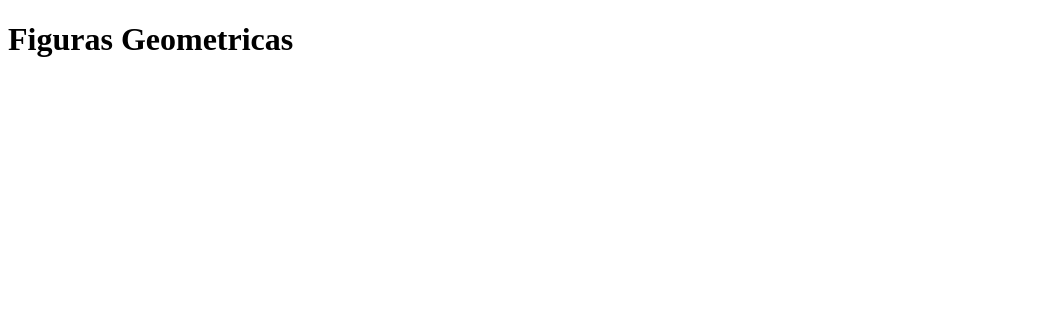
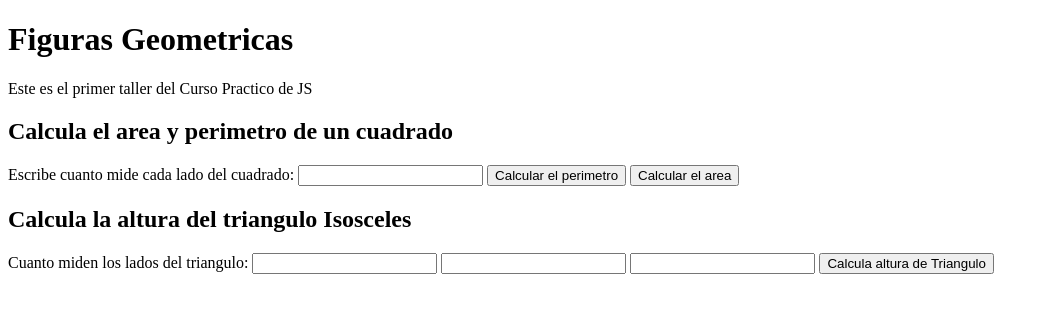
Before and after one commit to Ernestoc14/Curso-Practico-Javascript, a plain HTML site: page figuras.html in a window 1280 px wide. Shown: the whole page, without its empty margins (0-1049 px from the left). Drawn offline with Linux system fonts and the light colour scheme.

Commit message:
Integrar JSwHTML

```diff
--- a/figuras.html
+++ b/figuras.html
@@ -7,10 +7,39 @@
     <title>Figuras Geometricas</title>
 </head>
 <body>
-    <h1>
-        Figuras Geometricas
-    </h1>
-
+    <header>
+        <h1>
+            Figuras Geometricas
+        </h1>
+        <p>Este es el primer taller del Curso Practico de JS</p>
+    </header>
+    <section>
+        <h2>Calcula el area y perimetro de un cuadrado</h2>
+        <form action="">
+            <label for="">
+                Escribe cuanto mide cada lado del cuadrado:
+            </label>
+            <input id="InputCuadrado" type="number">
+            <button type="button" onclick="calcularPerimetroCuadrado()">
+                Calcular el perimetro
+            </button>
+            <button type="button" onclick="calcularAreaCuadrado()">
+                Calcular el area
+            </button>
+        </form>
+        <h2>Calcula la altura del triangulo Isosceles</h2>
+        <form action="">
+            <label for="">
+                Cuanto miden los lados del triangulo:
+            </label>
+            <input class="lado" type="number">
+            <input class="lado" type="number">
+            <input id="base" type="number">
+            <button type="button" onclick="calcularAlturaTriangulo()">
+                Calcula altura de Triangulo
+            </button>
+        </form>
+    </section>
     <script src="./figuras.js"></script>
 </body>
 </html>
--- a/figuras.js
+++ b/figuras.js
@@ -89,3 +89,50 @@ function areaCirculo(radio){
 // console.log("El area del circulo es de "+ areaCirculo + "cm c");
 
 console.groupEnd();
+
+//Interaccion con HTML
+function calcularPerimetroCuadrado(){
+    const input = document.getElementById("InputCuadrado");
+    const value = input.value;
+
+    const perimetro = perimetroCuadrado(value);
+    alert(perimetro);
+}
+
+function calcularAreaCuadrado(){
+    const input = document.getElementById("InputCuadrado");
+    const value = input.value;
+
+    const area = areaCuadrado(value);
+    alert(area);
+}
+
+function alturaTriangulo(lado1, lado2, lado3){
+    if(lado1 == lado2 && lado1 != lado3){
+        //calcula
+        const alturaT = Math.sqrt(lado1**2 - lado3**2 / 4);
+        console.log(alturaT);
+        return alturaT;
+    }else if(lado1 == lado3 && lado1 !=lado2){
+        //calcula
+        //const altura = Math.sqrt(lado1**2 - lado2**2 / 4);
+        //return altura;
+    }else{
+        //alert('No es Isosceles');
+    }
+}
+
+//Interaccion con HTML
+function calcularAlturaTriangulo(){
+    const lado1 = document.getElementsByClassName("lado");
+    const value = lado1.value;
+
+    // const lado2 = document.getElementsByClassName("lado");
+    // const segundo = lado2.value;
+
+    // const lado3 = document.getElementById("base");
+    // const value3 = lado3.value3;
+
+    const altura = alturaTriangulo(value, value2, value3);
+    alert(value);
+}
```
Also changed, not shown: 1 other file.
